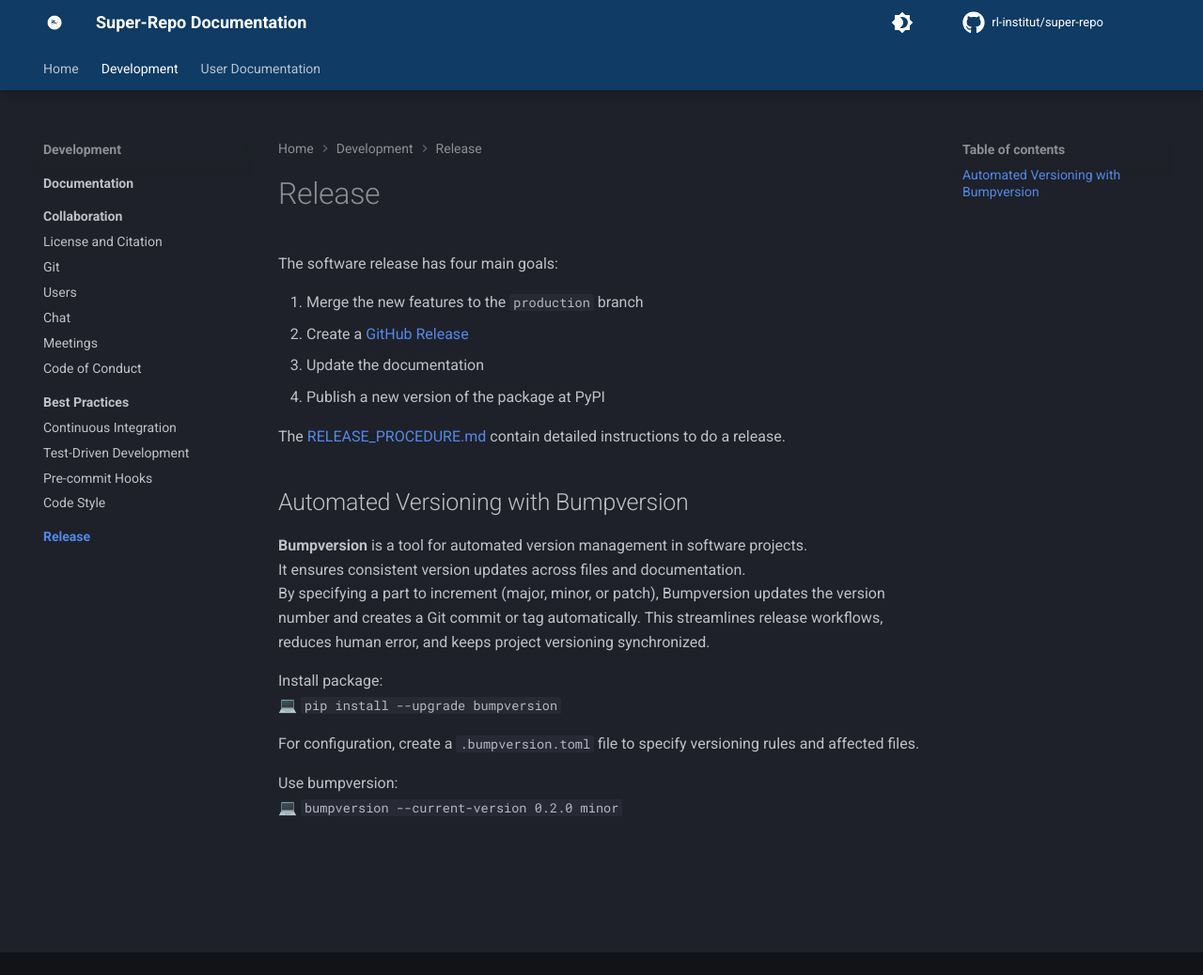
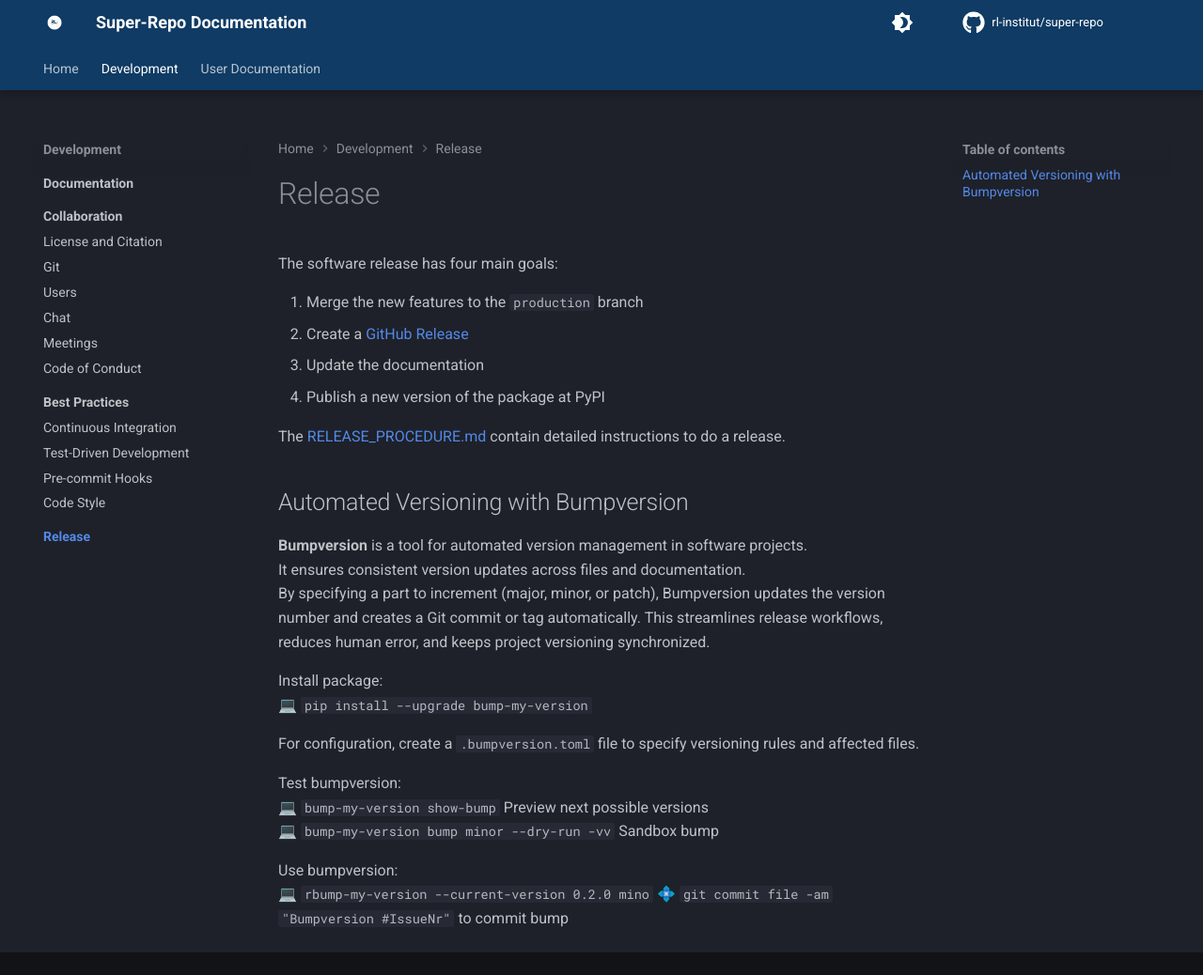
Before and after one commit to rl-institut/super-repo, an MkDocs documentation site: the page built from docs/development/release/index.md, in a window 1280 px wide and 1038 px high. Shown: the whole window at 94% size. Built offline with MkDocs 1.6.1 and Material for MkDocs 9.7.7, drawn with Linux system fonts in a browser that asks for light colours; comment, search, counter and statistics services are not loaded; the version menu is left out.

Commit message:
Update bumpversion docs #24

```diff
--- a/docs/development/release/index.md
+++ b/docs/development/release/index.md
@@ -19,9 +19,14 @@ the version number and creates a Git commit or tag automatically.
 This streamlines release workflows, reduces human error, and keeps project versioning synchronized.
 
 Install package:
-💻 `pip install --upgrade bumpversion`
+💻 `pip install --upgrade bump-my-version`
 
 For configuration, create a `.bumpversion.toml` file to specify versioning rules and affected files.
 
-Use bumpversion:
-💻 `bumpversion --current-version 0.2.0 minor`
+Test bumpversion: <br>
+💻 `bump-my-version show-bump` Preview next possible versions <br>
+💻 `bump-my-version bump minor --dry-run -vv` Sandbox bump
+
+Use bumpversion: <br>
+💻 `rbump-my-version --current-version 0.2.0 mino`
+💠 `git commit file -am "Bumpversion #IssueNr"` to commit bump
```
